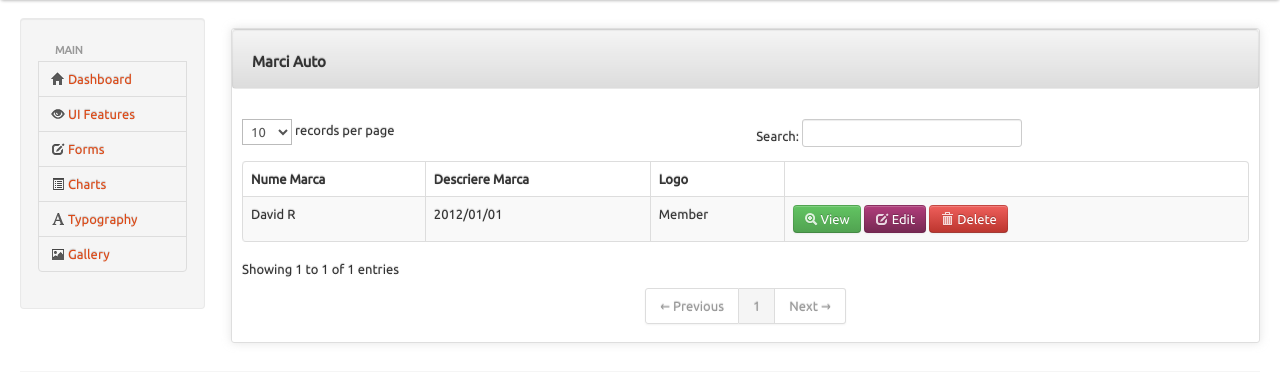
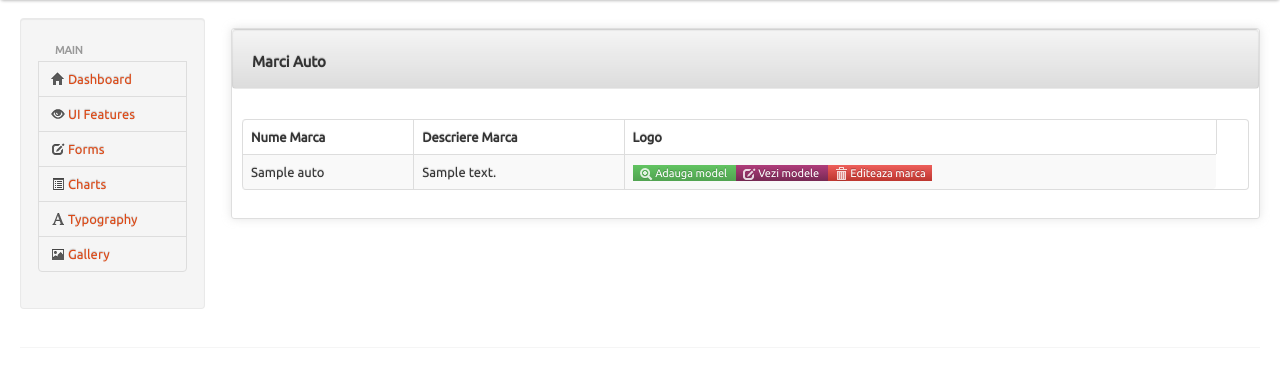
Before and after one commit to cody92/bdautodealer, a PHP site: page /car/autoList in a window 1280 px wide. Shown: the part 50-432 px from the top of the page. Run offline with PHP 8.4, Linux system fonts and the light colour scheme; tables that the repository leaves empty hold one stand-in row (values such as "Sample post"); some web fonts are replaced.

Commit message:
change car controller to list all autos

```diff
--- a/application/controllers/CarController.php
+++ b/application/controllers/CarController.php
@@ -40,7 +40,7 @@
                 $stmt->execute(array($_POST['nume_marca'], $_POST['descriere_marca']));
                 $result = $stmt->rowCount();
                 if ($result) {
-                    $this->redirect('car/listAuto');
+                    $this->redirect('car/autoList');
                 }
             }
         }
--- a/application/views/car/autoList.php
+++ b/application/views/car/autoList.php
@@ -14,25 +14,26 @@
                 </tr>
             </thead>
             <tbody>
+            <?php foreach ($data as $id => $auto)  : ?>
                 <tr>
-                    <td>David R</td>
-                    <td class="center">2012/01/01</td>
-                    <td class="center">Member</td>
+                    <td><?php echo $auto['name']; ?></td>
+                    <td class="center"><?php echo $auto['description']; ?></td>
                     <td class="center">
-                        <a class="btn btn-success" href="#">
+                        <a class="btn-mini btn-success" href="/model/add?carId=<?php echo $auto['id']; ?>">
                             <i class="icon-zoom-in icon-white"></i>
-                            View
+                            Adauga model
                         </a>
-                        <a class="btn btn-info" href="#">
+                        <a class="btn-mini btn-info" href="/model/list?carId=<?php echo $auto['id']; ?>">
                             <i class="icon-edit icon-white"></i>
-                            Edit
+                            Vezi modele
                         </a>
-                        <a class="btn btn-danger" href="#">
+                        <a class="btn-mini btn-danger" href="/car/edit?carId=<?php echo $auto['id']; ?>">
                             <i class="icon-trash icon-white"></i>
-                            Delete
+                            Editeaza marca
                         </a>
                     </td>
                 </tr>
+            <?php endforeach; ?>
 
 
             </tbody>
```
